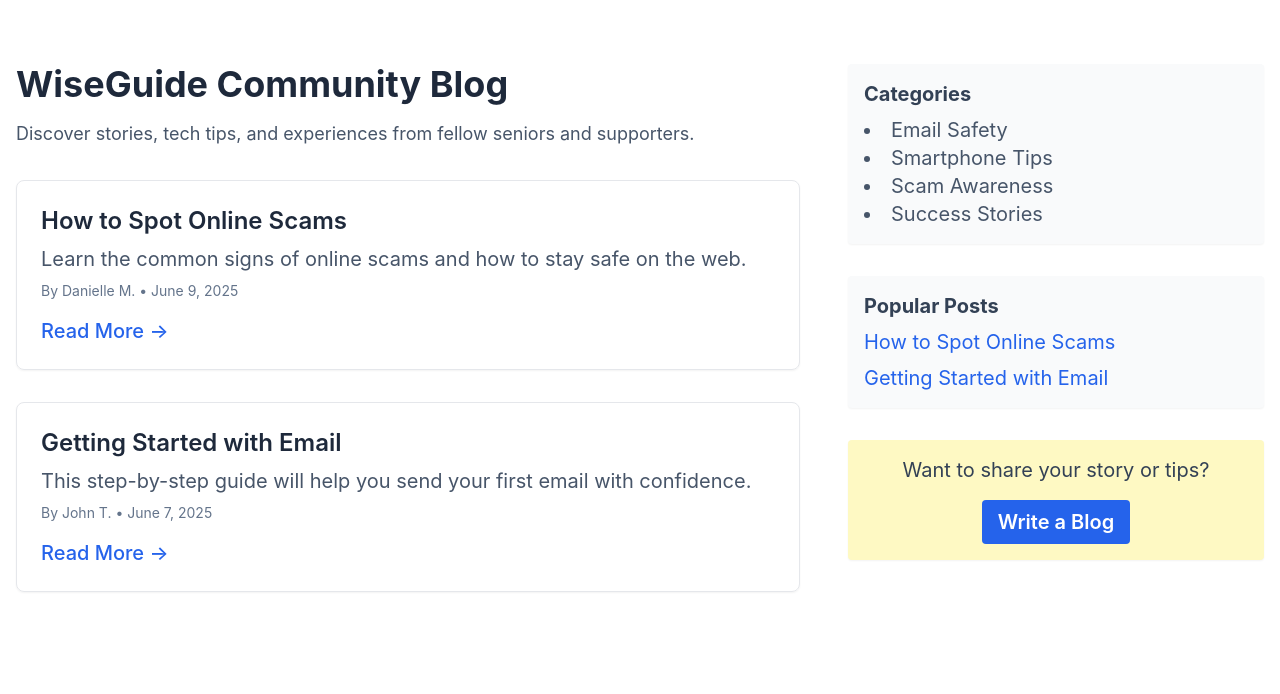
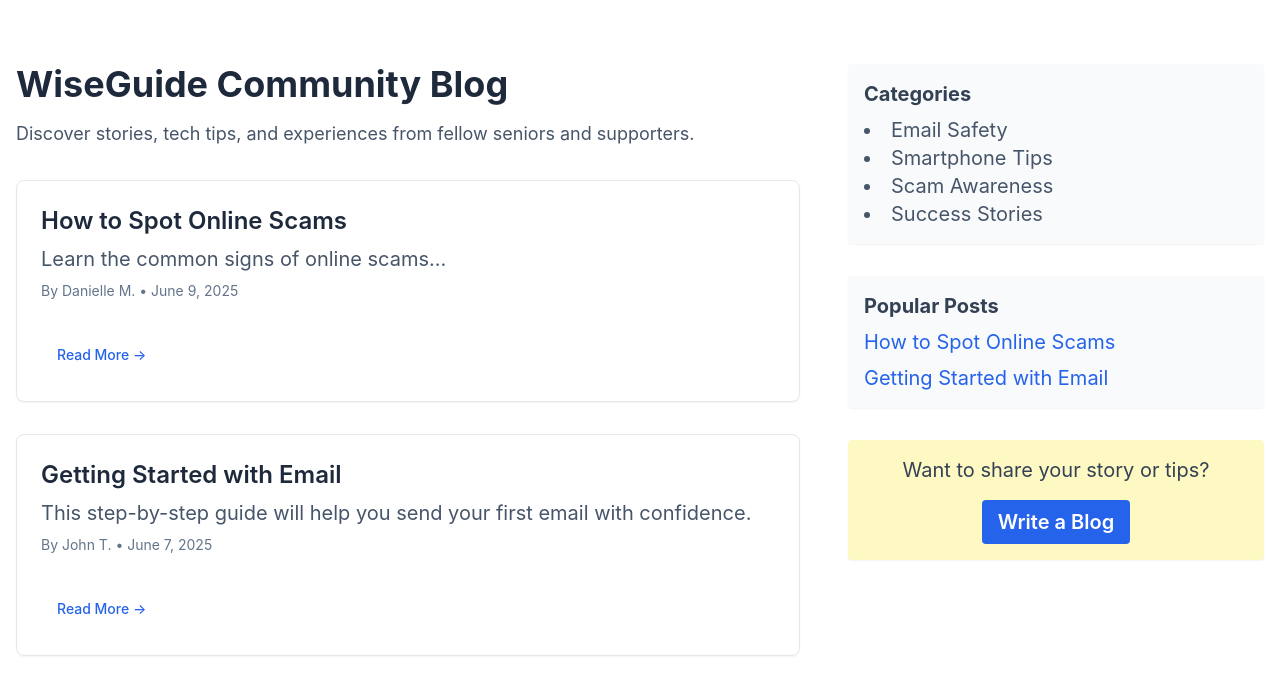
Before and after one commit to dannisherman/wiseguidepdf, a React (Vite) app: page /blog in a window 1280 px wide. Shown: the top 694 px of the page. Built offline with nearby package versions, Linux system fonts and the light colour scheme.

Commit message:
Fix path import for Vite config

```diff
--- a/src/components/Hero.tsx
+++ b/src/components/Hero.tsx
@@ -21,7 +21,7 @@ const Hero: React.FC = () => {
             size="lg"
             className="bg-blue-600 hover:bg-blue-700 text-white px-8 py-3 text-lg"
           >
-            Get Free PDF Guides
+            Get PDF Guides
           </Button>
 
           <Button
--- a/src/pages/Blog.tsx
+++ b/src/pages/Blog.tsx
@@ -1,14 +1,24 @@
 import React from 'react';
 import { Link } from 'react-router-dom';
+import { Button } from '@/components/ui/button';
+
+
+const handleReadMore = (pdfUrl: string) => {
+  const confirmDownload = window.confirm("Would you like to download this guide as a PDF?");
+  if (confirmDownload) {
+    window.open(pdfUrl, "_blank"); // Opens PDF in new tab
+  }
+};
 
 const mockPosts = [
   {
-    id: 1,
-    title: 'How to Spot Online Scams',
-    excerpt: 'Learn the common signs of online scams and how to stay safe on the web.',
-    author: 'Danielle M.',
-    date: 'June 9, 2025'
-  },
+  id: 1,
+  title: "How to Spot Online Scams",
+  excerpt: "Learn the common signs of online scams...",
+  author: "Danielle M.",
+  date: "June 9, 2025",
+  pdf: "/pdfs/how-to-spot-online-scams.pdf"
+},
   {
     id: 2,
     title: 'Getting Started with Email',
@@ -38,9 +48,12 @@ const Blog: React.FC = () => {
                 <div className="text-sm text-slate-500 mb-4">
                   By {post.author} • {post.date}
                 </div>
-                <Link to={`/blog/${post.id}`} className="text-blue-600 hover:underline font-medium">
-                  Read More →
-                </Link>
+                <Button
+  onClick={() => handleReadMore(post.pdf)}
+  className="text-blue-600 hover:underline mt-4"
+>
+  Read More →
+</Button>
               </div>
             ))}
           </div>
```
Also changed, not shown: 1 other file (tests, documents, lock files or other folders).
